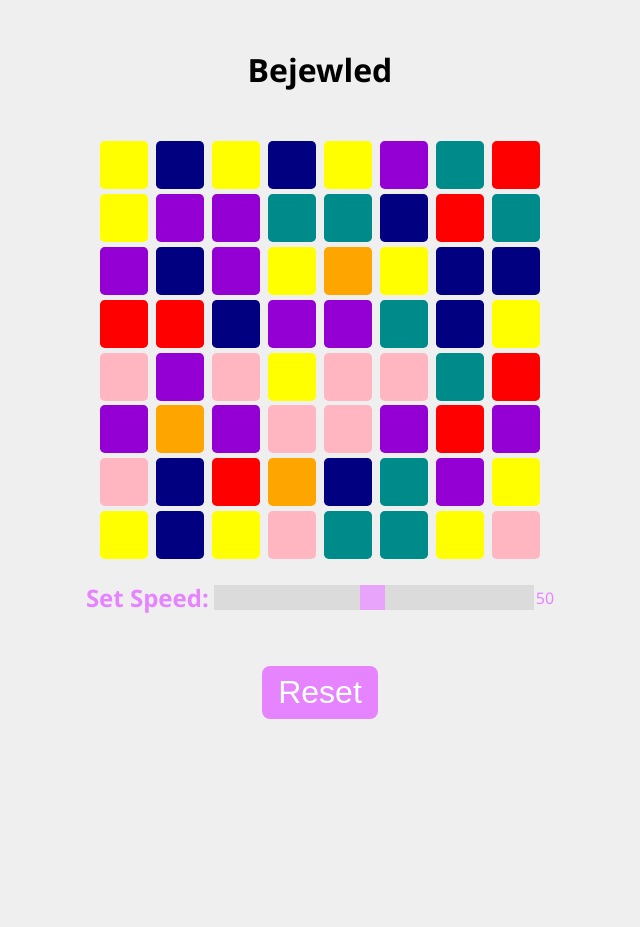
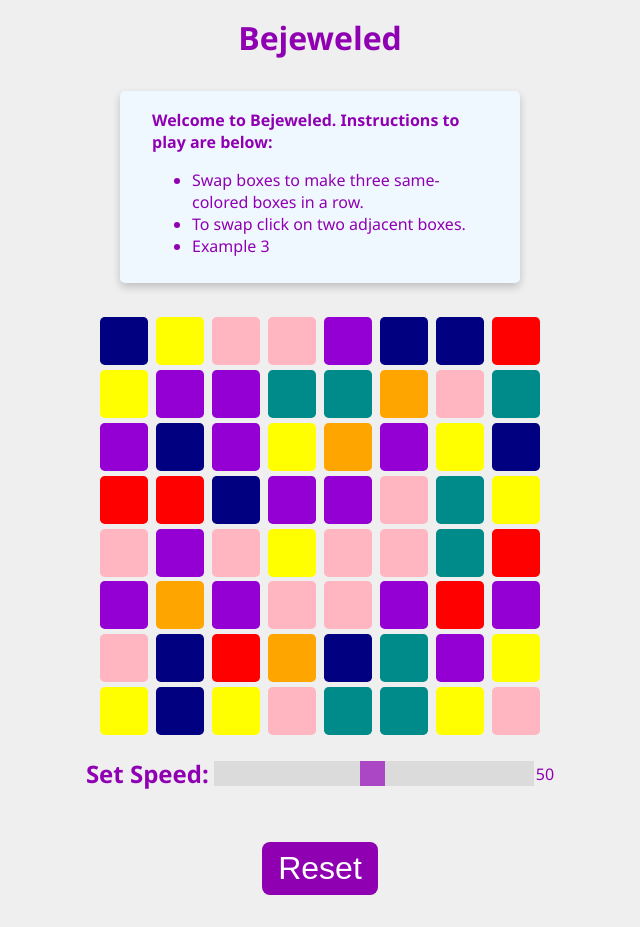
Before and after one commit to hdoshi2/bejeweled-hd, a React (Create React App) app: page / in a window 1280 px wide. Shown: the whole page, without its empty margins (320-960 px from the left). Before the commit the page ends 800 px from the top, so only its background shows below. Built offline with nearby package versions, Linux system fonts and the light colour scheme.

Commit message:
STYLE update text color globally

```diff
--- a/src/App.css
+++ b/src/App.css
@@ -6,6 +6,7 @@
   margin: 0;
   background-color: #efefef;
   font-family: "Segoe UI";
+  color: #8f00b3;
 }
 
 h1 {
@@ -13,6 +14,6 @@
   flex-direction: row;
   align-items: center;
   justify-content: space-evenly;
-  margin: 3rem auto;
+  margin: 1rem auto;
   font-weight: bold;
 }
--- a/src/App.js
+++ b/src/App.js
@@ -6,7 +6,8 @@
 import { Board } from "./components/Board";
 import { ResetButton } from "./components/ResetButton";
 import { Slider } from "./components/Slider";
-//Hooks/misc
+import { InstructionCard } from "./components/InstructionCard";
+//Hooks/Misc
 import useCheckBoard from "./hooks/useCheckBoard";
 import { width, colorScheme } from "./data/config";
 import { board_8x8_2 } from "./data/sampleBoards";
@@ -29,7 +30,7 @@
     setCurrentColorArrangement,
     setBoardSolved,
     checkBoard,
-    checkFirstRow,
+    checkFirstRowAndSpawn,
     moveIntoBoxBelow,
   } = useCheckBoard({
     colors,
@@ -128,12 +129,12 @@
   useEffect(() => {
     const timer = setInterval(() => {
       checkBoard();
-      checkFirstRow();
+      checkFirstRowAndSpawn();
       moveIntoBoxBelow();
       setCurrentColorArrangement([...currentColorArrangement]);
     }, sliderRange * 10);
     return () => clearInterval(timer);
-  }, [checkBoard, checkFirstRow, moveIntoBoxBelow, boardSolved, currentColorArrangement]);
+  }, [checkBoard, checkFirstRowAndSpawn, moveIntoBoxBelow, boardSolved, currentColorArrangement]);
 
   useEffect(() => {
     processMove();
@@ -141,7 +142,8 @@
 
   return (
     <div className="App">
-      <h1>Bejewled</h1>
+      <h1>Bejeweled</h1>
+      <InstructionCard />
       <Board
         board={currentColorArrangement}
         onClick={handleBoxClick}
--- a/src/components/ResetButton.css
+++ b/src/components/ResetButton.css
@@ -1,7 +1,7 @@
 .reset-btn {
   border: none;
   border-radius: 0.5rem;
-  background-color: #E684FF;
+  background-color: #8f00b3;
   color: white;
   font-size: 2rem;
   padding: 0.5rem 1rem;
--- a/src/components/Slider.css
+++ b/src/components/Slider.css
@@ -5,7 +5,6 @@
   align-items: center;
   justify-content: center;
   position: relative;
-  color: #e684ff;
 }
 
 .slider {
@@ -26,7 +25,7 @@
   appearance: none;
   width: 25px; /* Set a specific slider handle width */
   height: 25px; /* Slider handle height */
-  background: #e684ff; /* Green background */
+  background: #8f00b3; /* Green background */
   cursor: pointer; /* Cursor on hover */
 }
 
@@ -36,5 +35,4 @@
 
 .bubble {
   position: relative;
-  color: #e684ff;
 }
--- a/src/hooks/useCheckBoard.js
+++ b/src/hooks/useCheckBoard.js
@@ -60,7 +60,7 @@
     return movePossible;
   };
 
-  const checkFirstRow = () => {
+  const checkFirstRowAndSpawn = () => {
     // if (boardSolved) return;
     for (let row = 0; row < width; row++) {
       for (let col = 0; col < width; col++) {
@@ -101,7 +101,7 @@
     setCurrentColorArrangement,
     setBoardSolved,
     checkBoard,
-    checkFirstRow,
+    checkFirstRowAndSpawn,
     moveIntoBoxBelow,
   };
 };
```
